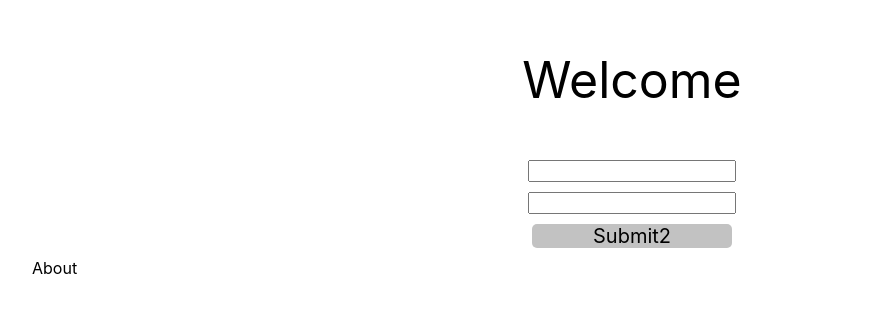
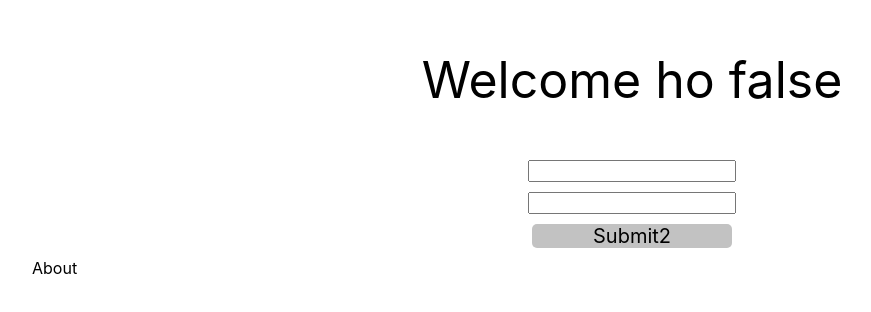
Before and after one commit to Jamie-7/NextJs-Styled-Study, a Next.js app: page / in a window 1280 px wide. Shown: the part 150-462 px from the top of the page, without its empty margins (8-879 px from the left). Built offline with nearby package versions, Linux system fonts and the light colour scheme; a web font is replaced by a local one.

Commit message:
✨ Global, Layout useContext 구현 완료

```diff
--- a/pages/_app.tsx
+++ b/pages/_app.tsx
@@ -2,14 +2,17 @@ import type { AppProps } from "next/app";
 import { ThemeProvider } from "styled-components";
 
 import { GlobalStyle, theme } from "@/style";
+import { GlobalContext, globalContextInit } from "@/contexts";
 
 function MyApp({ Component, pageProps }: AppProps) {
   return (
     <>
       <GlobalStyle />
-      <ThemeProvider theme={theme}>
-        <Component {...pageProps} />
-      </ThemeProvider>
+      <GlobalContext.Provider value={globalContextInit}>
+        <ThemeProvider theme={theme}>
+          <Component {...pageProps} />
+        </ThemeProvider>
+      </GlobalContext.Provider>
     </>
   );
 }
--- a/pages/index.tsx
+++ b/pages/index.tsx
@@ -1,15 +1,22 @@
+import { useContext } from "react";
 import type { NextPage } from "next";
 import Link from "next/link";
 import styled from "styled-components";
 
 import { Button, MainLayout } from "@/components";
 import { theme } from "@/style";
+import { GlobalContext, MainLayoutContext } from "@/contexts";
 
 const Home: NextPage = () => {
+  const global = useContext(GlobalContext);
+  const mainContext = useContext(MainLayoutContext);
+
   return (
     <MainLayout title="test">
       <Main>
-        <Logo>Welcome</Logo>
+        <Logo>
+          Welcome {global.login ? "ha" : "ho"} {mainContext.main ? "true" : "false"}
+        </Logo>
         <Form>
           <Input type="text" name="id"></Input>
           <Input type="password" name="pw"></Input>
--- a/src/components/layout/MainLayout.tsx
+++ b/src/components/layout/MainLayout.tsx
@@ -1,3 +1,4 @@
+import { MainLayoutContext, mainLayoutContextInit } from "@/contexts";
 import Head from "next/head";
 import { PropsWithChildren } from "react";
 
@@ -7,11 +8,11 @@ interface LayoutType extends PropsWithChildren {
 
 export const MainLayout: React.FC<LayoutType> = ({ title, children }) => {
   return (
-    <>
+    <MainLayoutContext.Provider value={mainLayoutContextInit}>
       <Head>
         <title>{title}</title>
       </Head>
       <div>{children}</div>
-    </>
+    </MainLayoutContext.Provider>
   );
 };
--- /dev/null
+++ b/src/contexts/GlobalContext.tsx
@@ -0,0 +1,7 @@
+import { createContext } from "react";
+
+export const globalContextInit = {
+  login: false,
+};
+
+export const GlobalContext = createContext(globalContextInit);
--- /dev/null
+++ b/src/contexts/MainLayoutContext.tsx
@@ -0,0 +1,7 @@
+import { createContext } from "react";
+
+export const mainLayoutContextInit = {
+  main: false,
+};
+
+export const MainLayoutContext = createContext(mainLayoutContextInit);
--- /dev/null
+++ b/src/contexts/index.tsx
@@ -0,0 +1,2 @@
+export * from "./GlobalContext";
+export * from "./MainLayoutContext";
```
Also changed, not shown: pages/about.tsx (+7 -1 lines).
